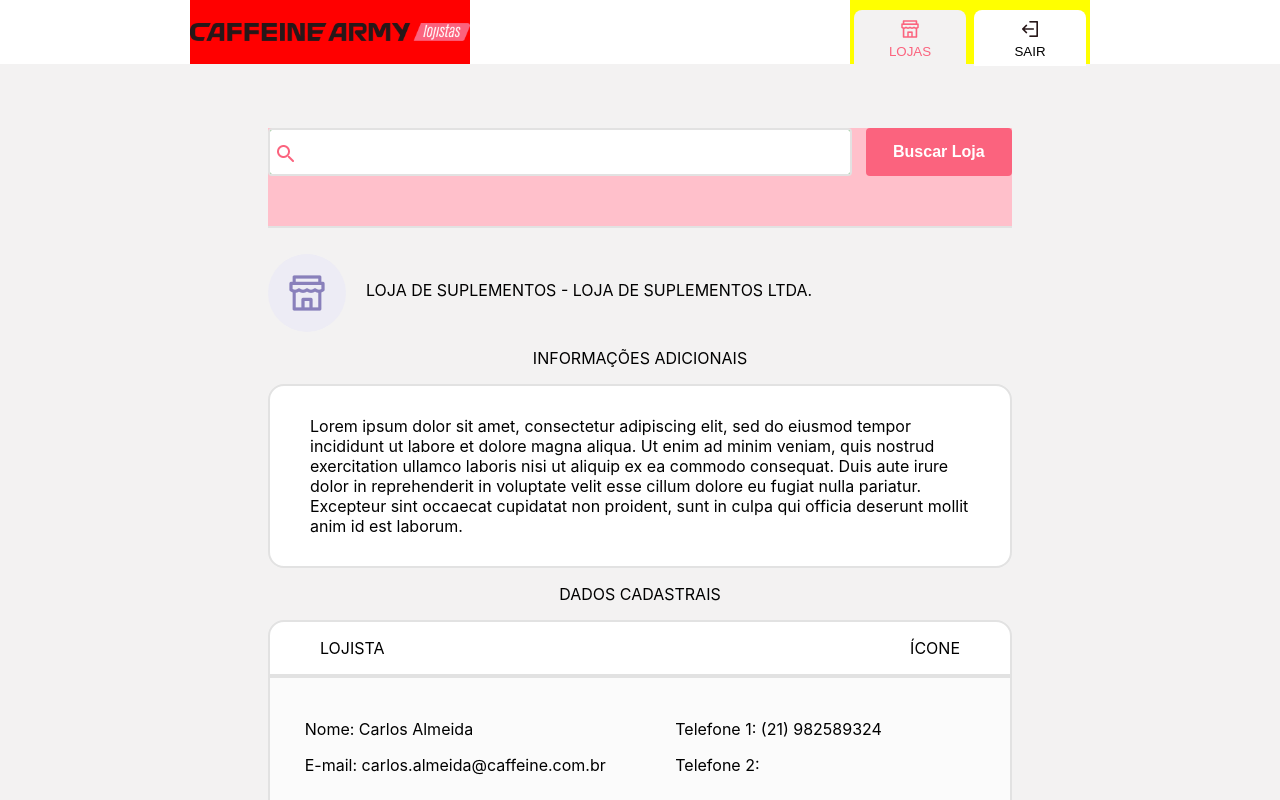
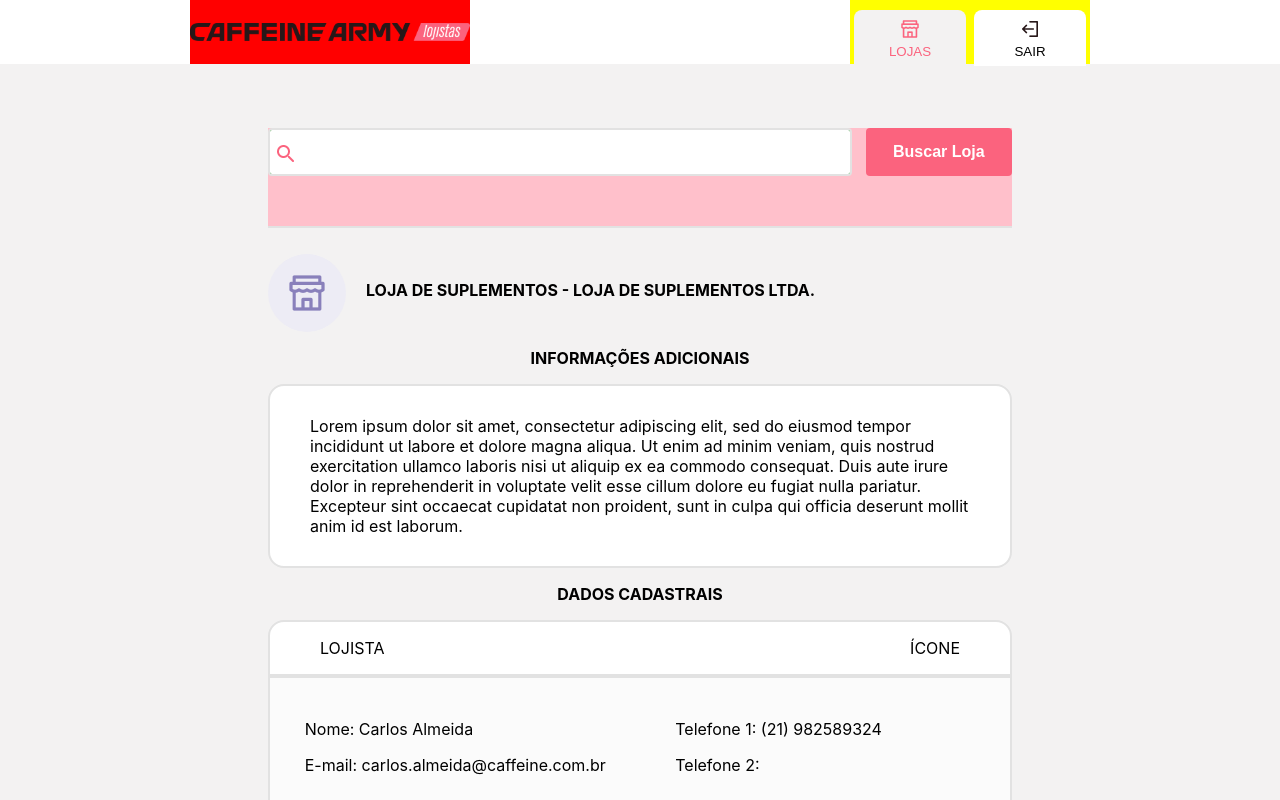
Before and after one commit to gabrielsoaresm94/caffeine-web, a Next.js app: page /dashboard in a window 1280 px wide. Shown: the top 800 px of the page. Built offline with nearby package versions, Linux system fonts and the light colour scheme.

Commit message:
feat: add Roboto font

```diff
--- a/pages/dashboard-styles.ts
+++ b/pages/dashboard-styles.ts
@@ -143,6 +143,7 @@
 
 export const InfoHeaderTitle = styled.div`
   margin: 10px 20px;
+  font-weight: bold;
 `;
 
 export const InfoTextContent = styled.div``;
--- a/pages/dashboard.tsx
+++ b/pages/dashboard.tsx
@@ -126,7 +126,7 @@
               </InfoHeaderTitle>
             </InfoHeader>
             <InfoTextContent>
-              <p style={{ textAlign: "center" }}>INFORMAÇÕES ADICIONAIS</p>
+              <p style={{ textAlign: "center", fontWeight: "bold" }}>INFORMAÇÕES ADICIONAIS</p>
               <InfoText>
                 Lorem ipsum dolor sit amet, consectetur adipiscing elit, sed do
                 eiusmod tempor incididunt ut labore et dolore magna aliqua. Ut
@@ -138,7 +138,7 @@
               </InfoText>
             </InfoTextContent>
             <InfoData>
-              <p style={{ textAlign: "center" }}>DADOS CADASTRAIS</p>
+              <p style={{ textAlign: "center", fontWeight: "bold" }}>DADOS CADASTRAIS</p>
               <InfoDataColapsable>
                 <InfoDataColapsableHeader onClick={() => setIsOpen(!isOpen)}>
                   <p style={{ marginLeft: 50 }}>LOJISTA</p>
--- a/pages/login-styles.ts
+++ b/pages/login-styles.ts
@@ -152,7 +152,7 @@
   padding: 0 16px;
   color: #fff;
   width: 100%;
-  font-size: 16px;
+  font-size: 15px;
   font-weight: bold;
   margin-top: 8px;
   cursor: pointer;
--- a/styles/globals.css
+++ b/styles/globals.css
@@ -1,5 +1,7 @@
+@import url('https://fonts.googleapis.com/css2?family=Roboto:wght@100;400;500;700&display=swap');
 html,
 body {
+  font-family: "Roboto";
   padding: 0;
   margin: 0;
   font-family: -apple-system, BlinkMacSystemFont, Segoe UI, Roboto, Oxygen,
```
